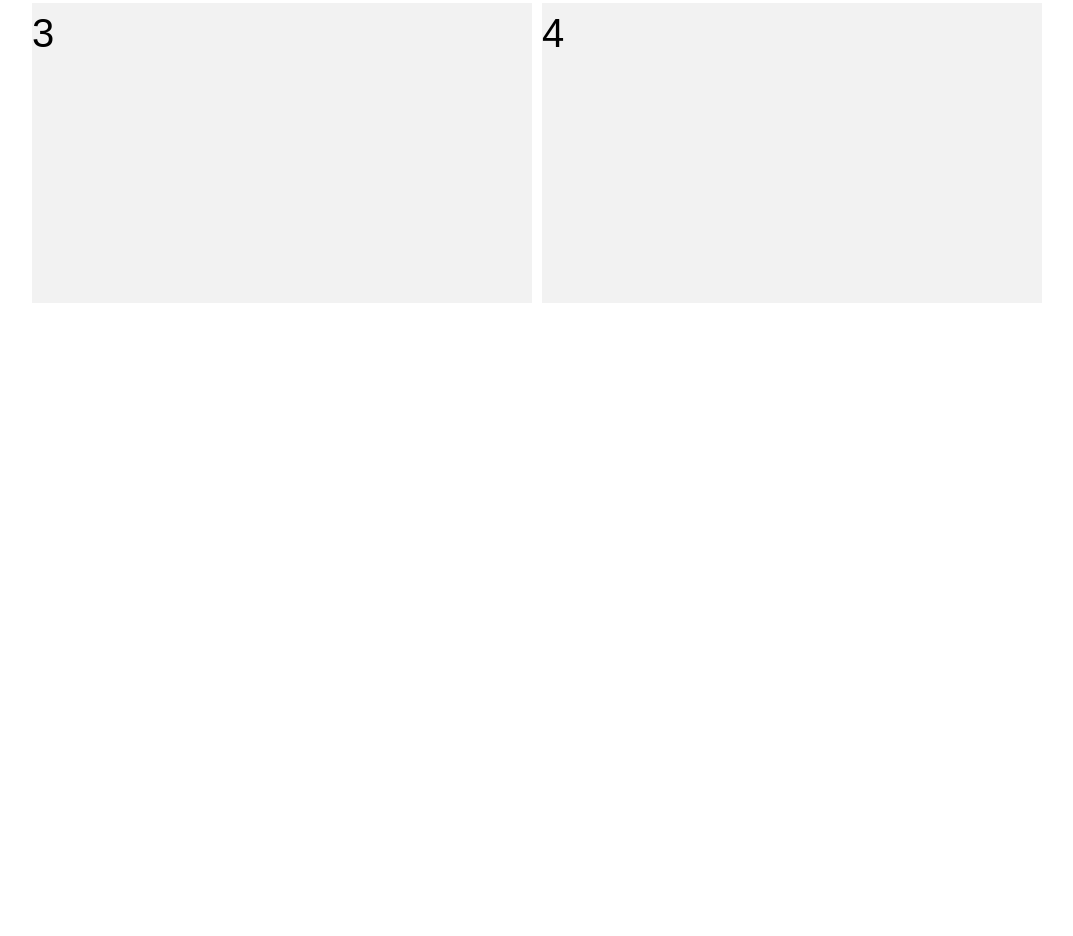
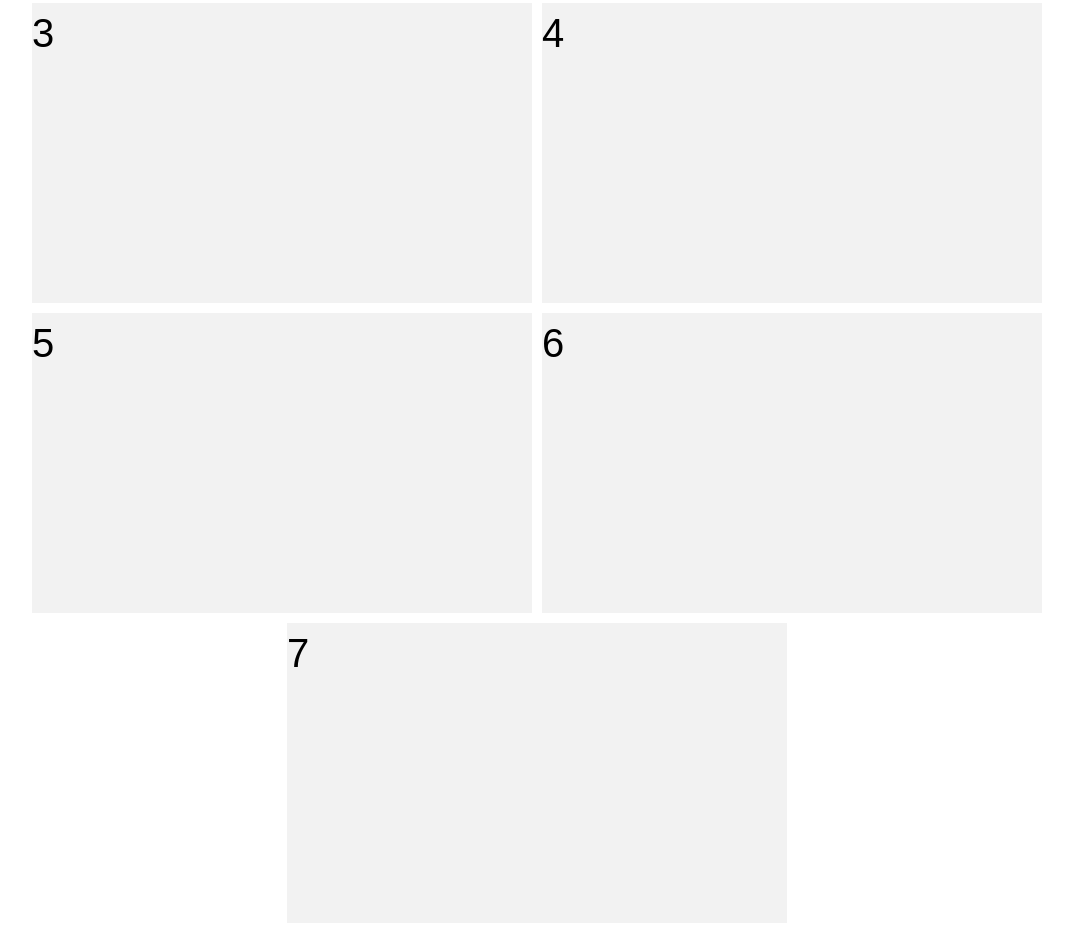
Before and after one commit to tawfiknasser/week5Project, a website: page public/index.html in a window 1280 px wide. Shown: the part 442-1378 px from the top of the page, without its empty margins (103-1176 px from the left). Before the commit the page ends 800 px from the top, so only its background shows below. Drawn offline with Linux system fonts and the light colour scheme.

Commit message:
added sections

```diff
--- a/public/index.html
+++ b/public/index.html
@@ -46,6 +46,9 @@
   <section>2</section>
   <section>3</section>
   <section>4</section>
+  <section>5</section>
+  <section>6</section>
+  <section>7</section>
 </section>
 <section>
 
```
